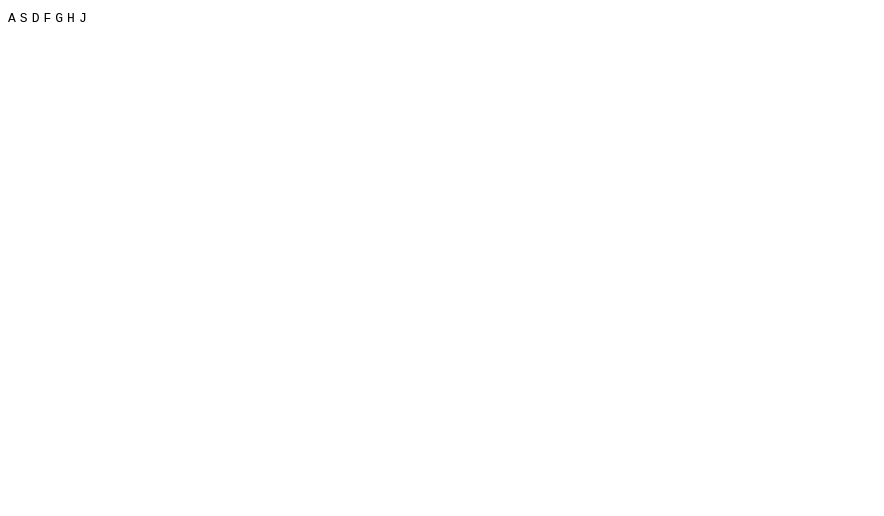
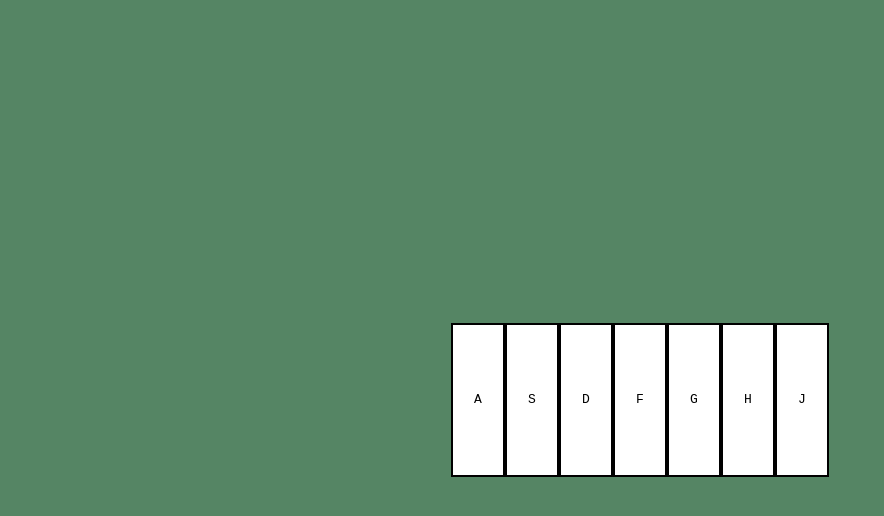
Before and after one commit to javidan-dot-com/play-the-piano, a plain HTML site: page index.html in a window 1280 px wide. Shown: the whole page, without its empty margins (0-884 px from the left). Drawn offline with Linux system fonts and the light colour scheme.

Commit message:
Adding style and fixing key placement in html file

```diff
--- a/index.html
+++ b/index.html
@@ -3,14 +3,17 @@
 <head>
     <meta charset="utf-8">
     <title>Virtual Piano</title>
+    <link rel="stylesheet" href="style.css">
 </head>
 <body>
-    <kbd>A</kbd>
-    <kbd>S</kbd>
-    <kbd>D</kbd>
-    <kbd>F</kbd>
-    <kbd>G</kbd>
-    <kbd>H</kbd>
-    <kbd>J</kbd>
+    <div class="container">
+        <kbd class="white-piano-keys">A</kbd>
+        <kbd class="white-piano-keys">S</kbd>
+        <kbd class="white-piano-keys">D</kbd>
+        <kbd class="white-piano-keys">F</kbd>
+        <kbd class="white-piano-keys">G</kbd>
+        <kbd class="white-piano-keys">H</kbd>
+        <kbd class="white-piano-keys">J</kbd>
+    </div>
 </body>
 </html>
--- /dev/null
+++ b/style.css
@@ -0,0 +1,35 @@
+html {
+    height: 100%;
+}
+
+body {
+    background-color: #558564;
+    width: 100%;
+    height: 100%;
+    display: flex;
+    justify-content: center;
+    align-items: center;
+    margin: 0;
+    padding: 0;
+}
+
+.container {
+    display: flex;
+    flex-direction: row;
+    height: max-content;
+    width: max-content;
+    box-sizing: border-box;
+    margin: 0;
+    padding: 0;
+}
+
+.white-piano-keys {
+    width: 50px;
+    height: 150px;
+    background-color: white;
+    border: 2px solid black;
+    display: inline-block;
+    text-align: center;
+    line-height: 150px;
+    margin: auto;
+}
```
